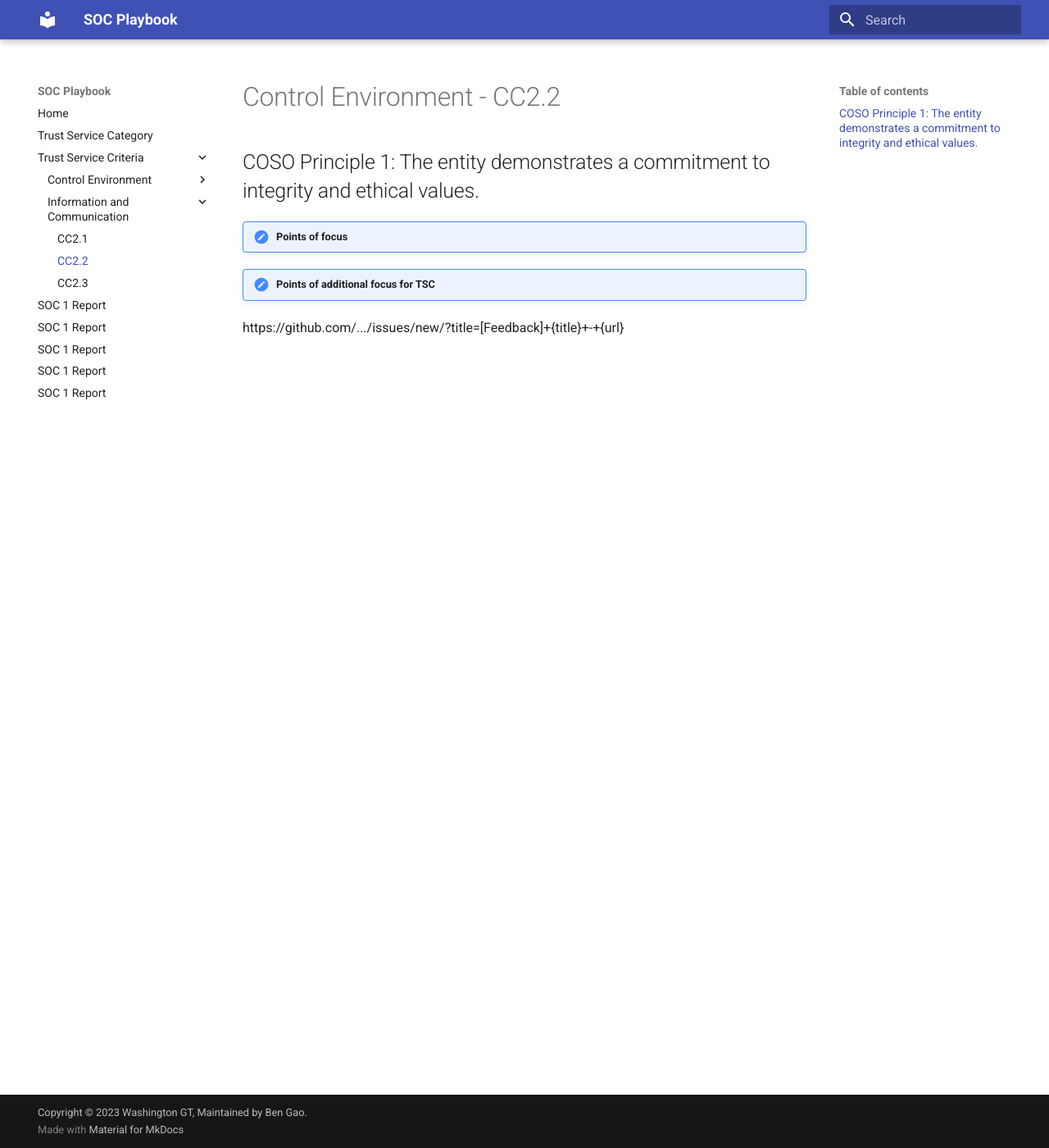
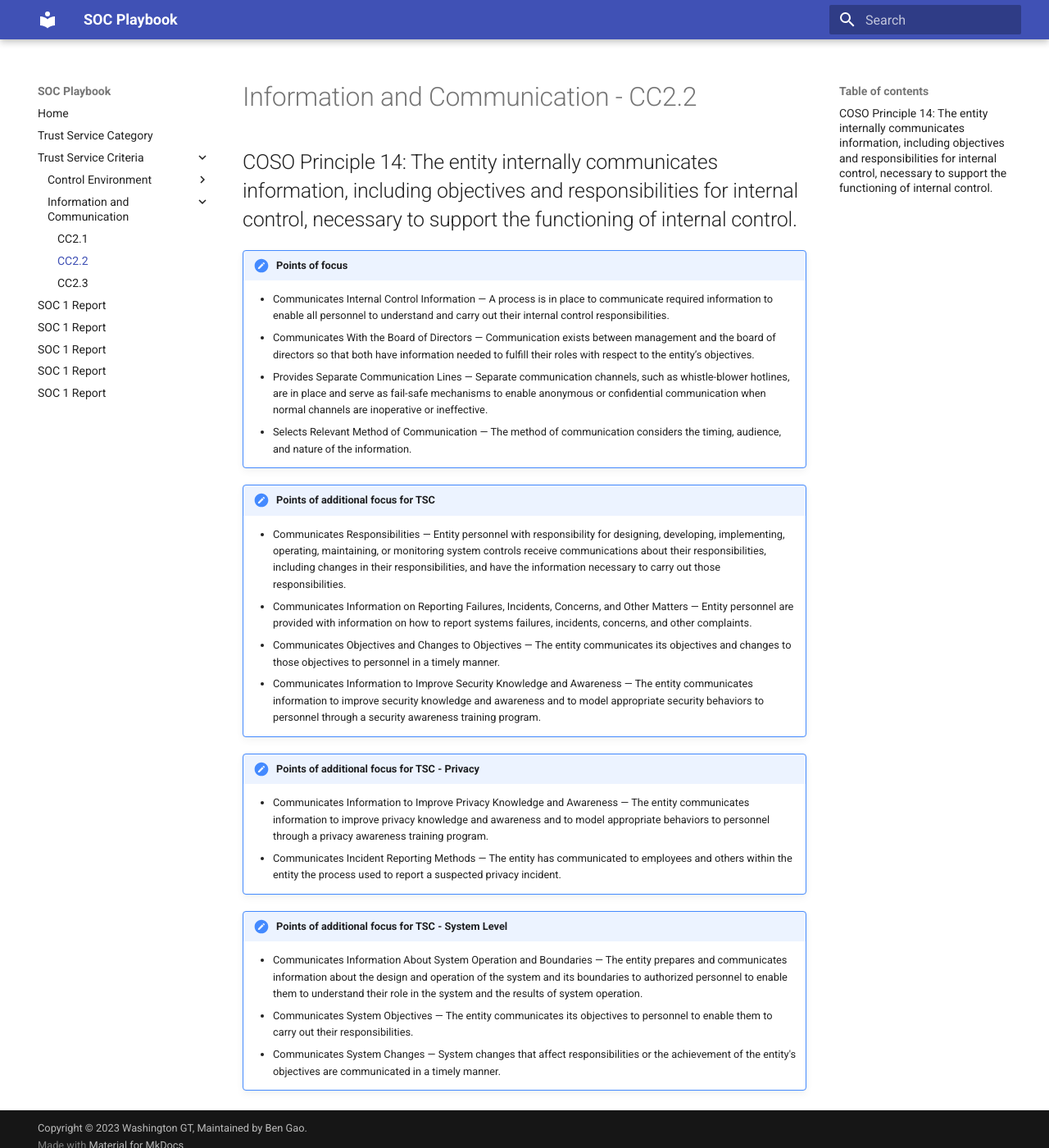
Before and after one commit to WashingtonGT/soc-playbook, an MkDocs documentation site: the page built from docs/tsc/cc2-2.md, in a window 1280 px wide and 1400 px high. Shown: the whole window at 82% size. Built offline with MkDocs 1.6.1 and Material for MkDocs 9.7.7, drawn with Linux system fonts in a browser that asks for light colours.

Commit message:
Update cc2-2.md

```diff
--- a/docs/tsc/cc2-2.md
+++ b/docs/tsc/cc2-2.md
@@ -1,12 +1,28 @@
-#  Control Environment - CC2.2
+#  Information and Communication - CC2.2
 
-## COSO Principle 1: The entity demonstrates a commitment to integrity and ethical values.
-
+## COSO Principle 14: The entity internally communicates information, including objectives and responsibilities for internal control, necessary to support the functioning of internal control.
 
 !!! note "Points of focus"
 
+    * Communicates Internal Control Information — A process is in place to communicate required information to enable all personnel to understand and carry out their internal control responsibilities.
+    * Communicates With the Board of Directors — Communication exists between management and the board of directors so that both have information needed to fulfill their roles with respect to the entity’s objectives.
+    * Provides Separate Communication Lines — Separate communication channels, such as whistle-blower hotlines, are in place and serve as fail-safe mechanisms to enable anonymous or confidential communication when normal channels are inoperative or ineffective.
+    * Selects Relevant Method of Communication — The method of communication considers the timing, audience, and nature of the information.
 
 !!! note "Points of additional focus for TSC"
 
+    * Communicates Responsibilities — Entity personnel with responsibility for designing, developing, implementing, operating, maintaining, or monitoring system controls receive communications about their responsibilities, including changes in their responsibilities, and have the information necessary to carry out those responsibilities.
+    * Communicates Information on Reporting Failures, Incidents, Concerns, and Other Matters — Entity personnel are provided with information on how to report systems failures, incidents, concerns, and other complaints.
+    * Communicates Objectives and Changes to Objectives — The entity communicates its objectives and changes to those objectives to personnel in a timely manner.
+    * Communicates Information to Improve Security Knowledge and Awareness — The entity communicates information to improve security knowledge and awareness and to model appropriate security behaviors to personnel through a security awareness training program.
 
-https://github.com/.../issues/new/?title=[Feedback]+{title}+-+{url}
+!!! note "Points of additional focus for TSC - Privacy"
+
+    * Communicates Information to Improve Privacy Knowledge and Awareness — The entity communicates information to improve privacy knowledge and awareness and to model appropriate behaviors to personnel through a privacy awareness training program.
+    * Communicates Incident Reporting Methods — The entity has communicated to employees and others within the entity the process used to report a suspected privacy incident.
+
+!!! note "Points of additional focus for TSC - System Level"
+
+    * Communicates Information About System Operation and Boundaries — The entity prepares and communicates information about the design and operation of the system and its boundaries to authorized personnel to enable them to understand their role in the system and the results of system operation.
+    * Communicates System Objectives — The entity communicates its objectives to personnel to enable them to carry out their responsibilities.
+    * Communicates System Changes — System changes that affect responsibilities or the achievement of the entity's objectives are communicated in a timely manner.
```
